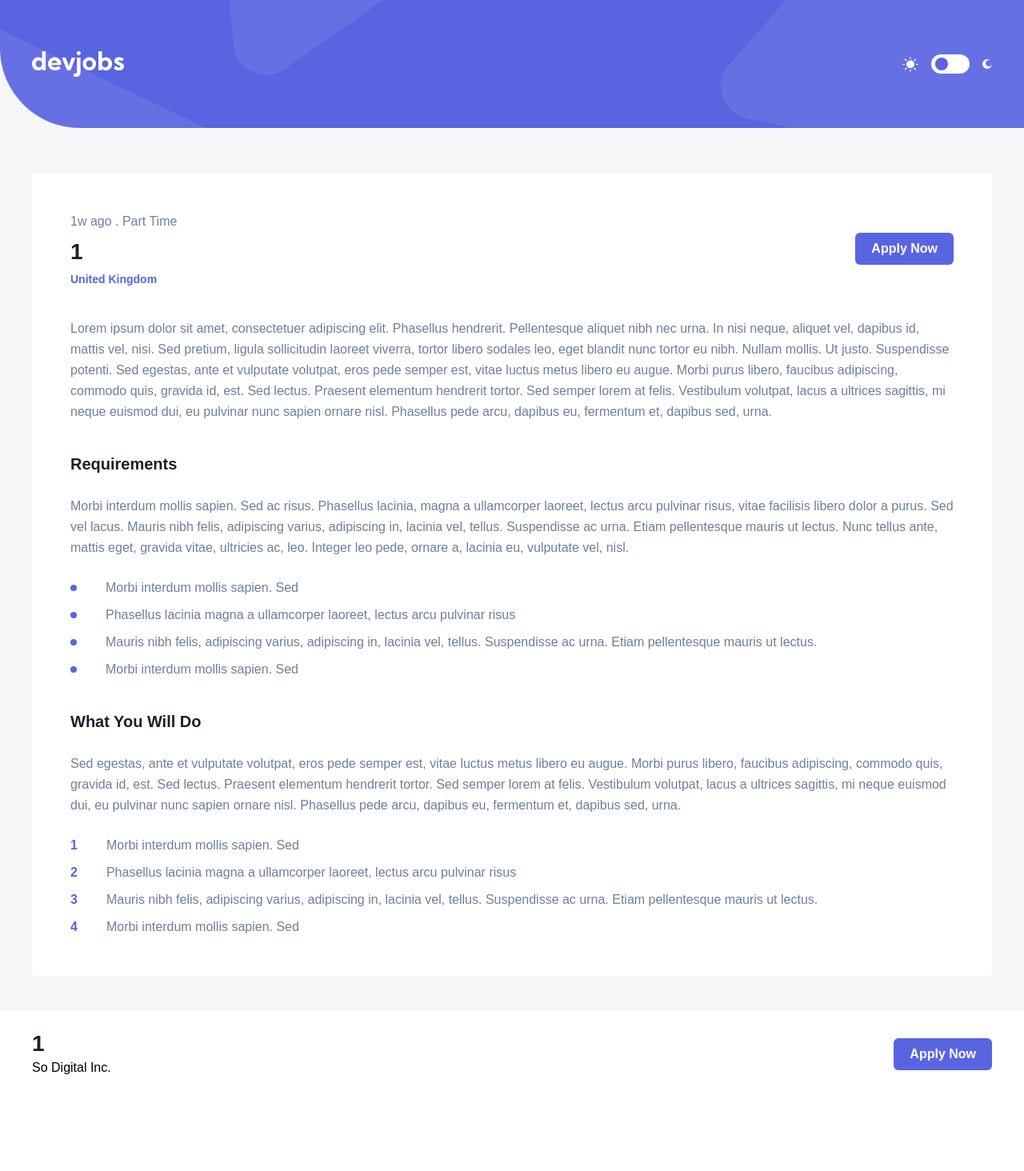
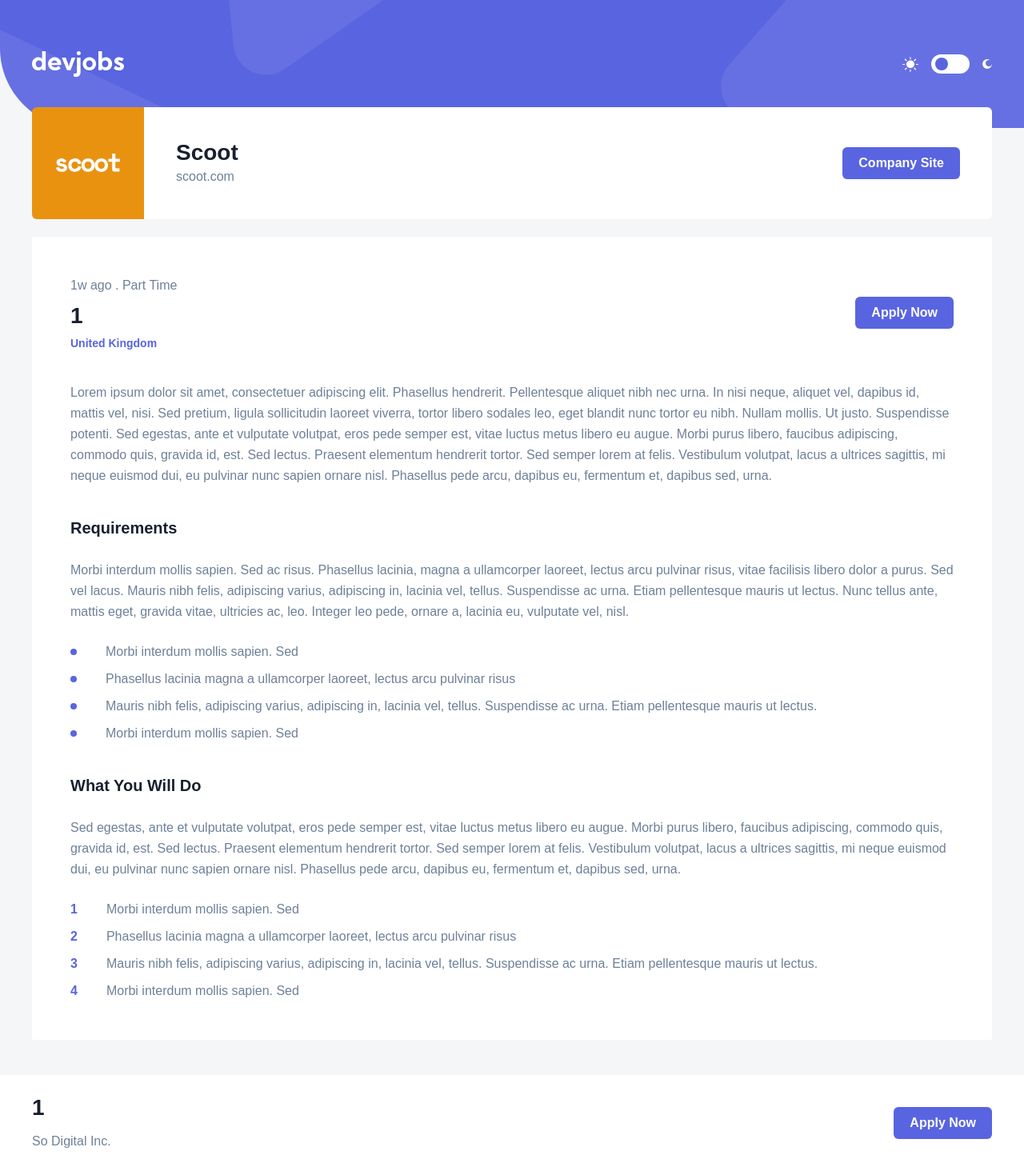
Before and after one commit to wayneleon1/devjobs-web-app, a React (Vite) app: page /1 in a window 1280 px wide. Shown: the whole page at 80% size. Before the commit the page ends 1372 px from the top, so only its background shows below. Built offline with nearby package versions, Linux system fonts and the light colour scheme; the HTML template or start-up script is replaced by a standard one.

Commit message:
implement design of  Slug page

```diff
--- a/src/components/UI/HsButton.jsx
+++ b/src/components/UI/HsButton.jsx
@@ -2,7 +2,7 @@ import React from "react";
 
 function Button({ title }) {
   return (
-    <button className=" bg-PrimaryViolet py-2 px-[20px] text-white font-semibold rounded-md hover:bg-LightViolet">
+    <button className="bg-PrimaryViolet py-2 px-[20px] text-white font-semibold rounded-md hover:bg-LightViolet">
       {title}
     </button>
   );
--- a/src/pages/Home.jsx
+++ b/src/pages/Home.jsx
@@ -8,11 +8,11 @@ function Home() {
   return (
     <div className="relative">
       <div className="absolute top-[-50px] z-10">
-        <div className="grid grid-cols-4  gap-[1px] w-full ">
+        <div className="grid grid-cols-4  gap-[1px] w-full">
           <div className="col-span-2">
             <Input placeholder="Filter by title, companies, expertise…" />
           </div>
-          <div className=" col-span-1">
+          <div className="col-span-1">
             <Input placeholder="Filter by location…" />
           </div>
           <div className="col-span-1 flex items-center justify-between  rounded-md px-4 bg-white dark:bg-VeryDarkBlue">
--- a/src/pages/SlugPage.jsx
+++ b/src/pages/SlugPage.jsx
@@ -1,6 +1,7 @@
 import React from "react";
 import { useParams } from "react-router-dom";
 import Button from "../components/UI/HsButton";
+import scoot from "../assets/logos/scoot.svg";
 
 function SlugPage() {
   const { job } = useParams();
@@ -19,16 +20,34 @@ function SlugPage() {
     },
   ];
   return (
+    <>
+      <div className="relative pt-20">
+        <div className="h-[140px] flex rounded-md overflow-hidden absolute top-[-50px] left-0 right-0">
+          <div className="h-full w-[140px] bg-[#E99210] flex items-center justify-center">
+            <img src={scoot} alt="Job-Img" className="w-20" />
+          </div>
+          <div className="h-full flex-1 bg-white flex items-center justify-between p-10 dark:bg-VeryDarkBlue">
             <div>
-      <div></div>
-      <div className="mt-8 mb-11 p-12 bg-white rounded-sm flex flex-col gap-10">
+              <h1 className="font-bold text-VeryDarkBlue dark:text-white">
+                Scoot
+              </h1>
+              <p className="text-DarkGrey">scoot.com</p>
+            </div>
+            <div>
+              <Button title="Company Site" />
+            </div>
+          </div>
+        </div>
+        <div className="mt-8 mb-11 p-12 bg-white rounded-sm flex flex-col gap-10 dark:bg-VeryDarkBlue">
           <div className="flex items-center justify-between">
             <div className="flex flex-col gap-2">
               <div>
                 <p className="text-DarkGrey">1w ago . Part Time</p>
               </div>
               <div>
-              <h1 className="font-bold text-VeryDarkBlue">{job}</h1>
+                <h1 className="font-bold text-VeryDarkBlue dark:text-white">
+                  {job}
+                </h1>
               </div>
               <div>
                 <h4 className="font-bold text-PrimaryViolet">United Kingdom</h4>
@@ -40,30 +59,32 @@ function SlugPage() {
           </div>
           <div>
             <p className="text-DarkGrey">
-            Lorem ipsum dolor sit amet, consectetuer adipiscing elit. Phasellus
-            hendrerit. Pellentesque aliquet nibh nec urna. In nisi neque,
-            aliquet vel, dapibus id, mattis vel, nisi. Sed pretium, ligula
-            sollicitudin laoreet viverra, tortor libero sodales leo, eget
-            blandit nunc tortor eu nibh. Nullam mollis. Ut justo. Suspendisse
-            potenti. Sed egestas, ante et vulputate volutpat, eros pede semper
-            est, vitae luctus metus libero eu augue. Morbi purus libero,
-            faucibus adipiscing, commodo quis, gravida id, est. Sed lectus.
-            Praesent elementum hendrerit tortor. Sed semper lorem at felis.
-            Vestibulum volutpat, lacus a ultrices sagittis, mi neque euismod
-            dui, eu pulvinar nunc sapien ornare nisl. Phasellus pede arcu,
-            dapibus eu, fermentum et, dapibus sed, urna.
+              Lorem ipsum dolor sit amet, consectetuer adipiscing elit.
+              Phasellus hendrerit. Pellentesque aliquet nibh nec urna. In nisi
+              neque, aliquet vel, dapibus id, mattis vel, nisi. Sed pretium,
+              ligula sollicitudin laoreet viverra, tortor libero sodales leo,
+              eget blandit nunc tortor eu nibh. Nullam mollis. Ut justo.
+              Suspendisse potenti. Sed egestas, ante et vulputate volutpat, eros
+              pede semper est, vitae luctus metus libero eu augue. Morbi purus
+              libero, faucibus adipiscing, commodo quis, gravida id, est. Sed
+              lectus. Praesent elementum hendrerit tortor. Sed semper lorem at
+              felis. Vestibulum volutpat, lacus a ultrices sagittis, mi neque
+              euismod dui, eu pulvinar nunc sapien ornare nisl. Phasellus pede
+              arcu, dapibus eu, fermentum et, dapibus sed, urna.
             </p>
           </div>
           <div>
-          <h3 className="font-bold mb-7 text-VeryDarkBlue">Requirements</h3>
+            <h3 className="font-bold mb-7 text-VeryDarkBlue dark:text-white">
+              Requirements
+            </h3>
             <p className="text-DarkGrey mb-6">
-            Morbi interdum mollis sapien. Sed ac risus. Phasellus lacinia, magna
-            a ullamcorper laoreet, lectus arcu pulvinar risus, vitae facilisis
-            libero dolor a purus. Sed vel lacus. Mauris nibh felis, adipiscing
-            varius, adipiscing in, lacinia vel, tellus. Suspendisse ac urna.
-            Etiam pellentesque mauris ut lectus. Nunc tellus ante, mattis eget,
-            gravida vitae, ultricies ac, leo. Integer leo pede, ornare a,
-            lacinia eu, vulputate vel, nisl.
+              Morbi interdum mollis sapien. Sed ac risus. Phasellus lacinia,
+              magna a ullamcorper laoreet, lectus arcu pulvinar risus, vitae
+              facilisis libero dolor a purus. Sed vel lacus. Mauris nibh felis,
+              adipiscing varius, adipiscing in, lacinia vel, tellus. Suspendisse
+              ac urna. Etiam pellentesque mauris ut lectus. Nunc tellus ante,
+              mattis eget, gravida vitae, ultricies ac, leo. Integer leo pede,
+              ornare a, lacinia eu, vulputate vel, nisl.
             </p>
             <div className="flex gap-2 flex-col">
               {requirements.map((item, index) => {
@@ -79,10 +100,12 @@ function SlugPage() {
             </div>
           </div>
           <div>
-          <h3 className="font-bold mb-7 text-VeryDarkBlue">What You Will Do</h3>
+            <h3 className="font-bold mb-7 text-VeryDarkBlue dark:text-white">
+              What You Will Do
+            </h3>
             <p className="text-DarkGrey mb-6">
-            Sed egestas, ante et vulputate volutpat, eros pede semper est, vitae
-            luctus metus libero eu augue. Morbi purus libero, faucibus
+              Sed egestas, ante et vulputate volutpat, eros pede semper est,
+              vitae luctus metus libero eu augue. Morbi purus libero, faucibus
               adipiscing, commodo quis, gravida id, est. Sed lectus. Praesent
               elementum hendrerit tortor. Sed semper lorem at felis. Vestibulum
               volutpat, lacus a ultrices sagittis, mi neque euismod dui, eu
@@ -105,18 +128,21 @@ function SlugPage() {
             </div>
           </div>
         </div>
-      <div className="bg-white w-full absolute left-0 right-0">
+      </div>
+      <div className="bg-white w-full absolute left-0 right-0 dark:bg-VeryDarkBlue">
         <div className="container mx-auto px-10 py-6 flex items-center justify-between">
           <div>
-            <h1 className="font-bold text-VeryDarkBlue">{job}</h1>
-            <p>So Digital Inc.</p>
+            <h1 className="font-bold text-VeryDarkBlue dark:text-white mb-3">
+              {job}
+            </h1>
+            <p className="text-DarkGrey">So Digital Inc.</p>
           </div>
           <div>
             <Button title="Apply Now" />
           </div>
         </div>
       </div>
-    </div>
+    </>
   );
 }
 
```
Lines whose indentation alone changed are shown as unchanged.
